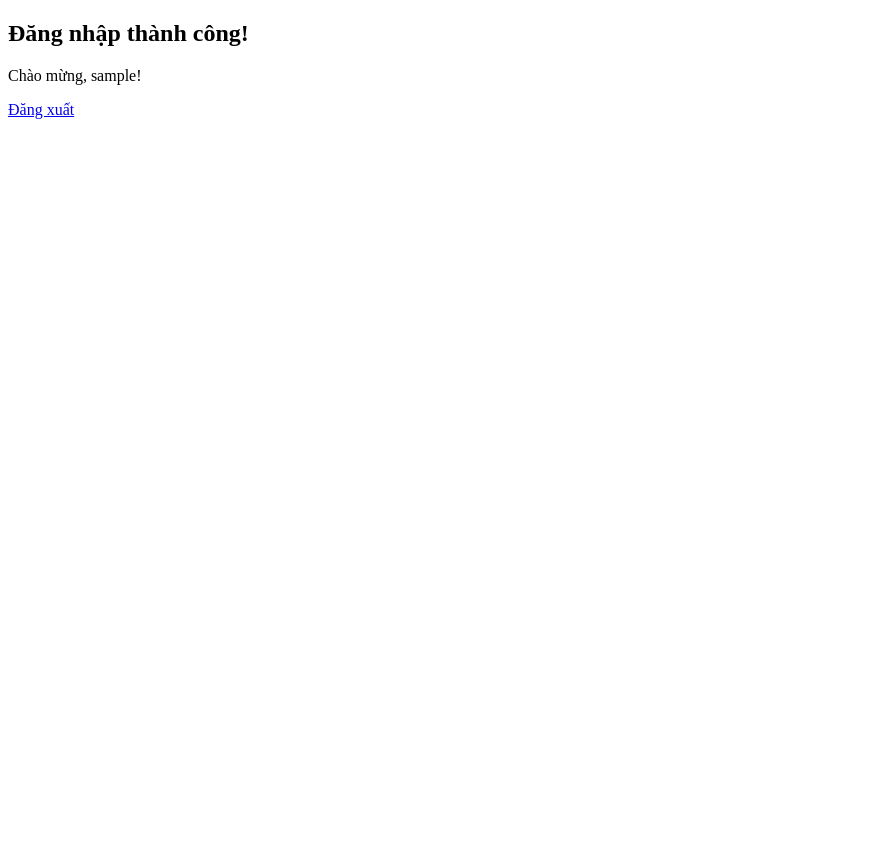
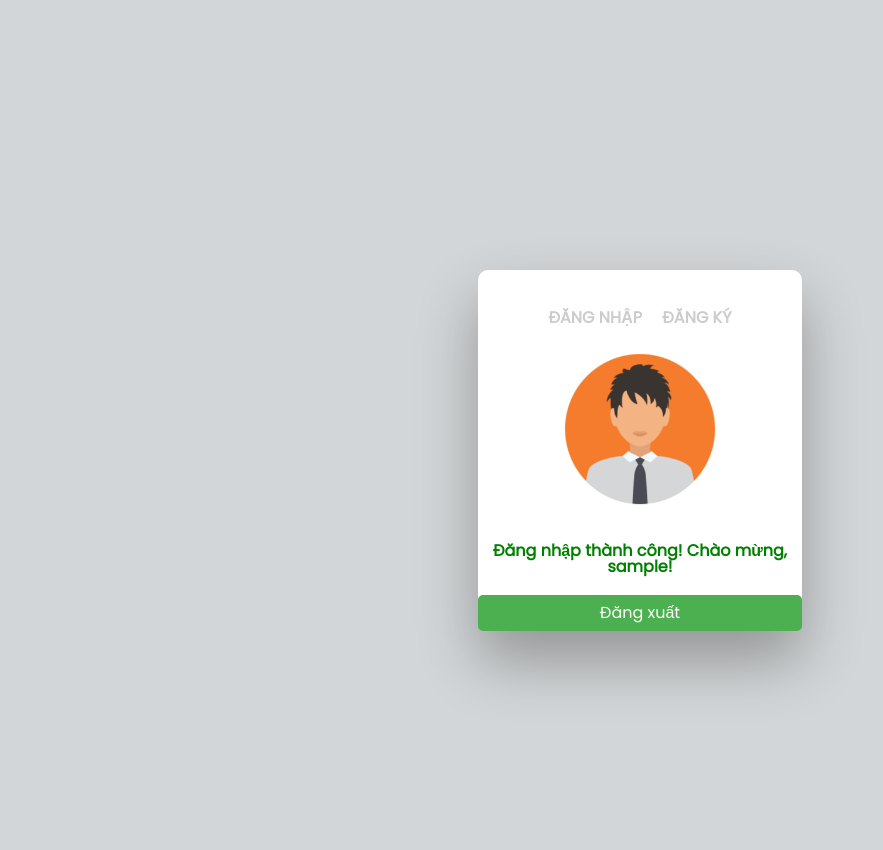
Before and after one commit to NhatTran08/TranQuangNhat-Steam3-LTVD6, a PHP site: page /success.php in a window 1280 px wide. Shown: the whole page, without its empty margins (0-883 px from the left). Before the commit the page ends 119 px from the top, so only its background shows below. Run offline with PHP 8.4, Linux system fonts and the light colour scheme; the visitor is signed in with stand-in values (Sample User, id 1).

Commit message:
Add files via upload

```diff
--- a/success.php
+++ b/success.php
@@ -1,10 +1,5 @@
 <?php
 session_start();
-
-if (!isset($_SESSION["username"]) && isset($_COOKIE["username"])) {
-    $_SESSION["username"] = $_COOKIE["username"];
-}
-
 if (!isset($_SESSION["username"])) {
     header("Location: ./login.php");
     exit();
@@ -16,11 +11,70 @@ if (!isset($_SESSION["username"])) {
 <head>
     <meta charset="UTF-8">
     <meta name="viewport" content="width=device-width, initial-scale=1.0">
+    <link rel="stylesheet" href="./reset.css" />
+    <link rel="stylesheet" href="./style.css" />
     <title>Success</title>
+    <style>
+        .success-message {
+            color: green;
+            font-weight: bold;
+            text-align: center;
+            margin: 20px 0;
+            opacity: 0;
+            animation: fadeIn 1s forwards;
+        }
+        .wrapper {
+            max-width: 400px;
+            margin: 50px auto;
+            padding: 20px;
+        }
+        .fade-in {
+            opacity: 0;
+            animation: fadeIn 1s forwards;
+        }
+        @keyframes fadeIn {
+            from { opacity: 0; transform: translateY(-20px); }
+            to { opacity: 1; transform: translateY(0); }
+        }
+        .logout-btn {
+            display: block;
+            width: 100%;
+            padding: 10px;
+            background-color: #4CAF50;
+            color: white;
+            border: none;
+            border-radius: 5px;
+            cursor: pointer;
+            text-align: center;
+            text-decoration: none;
+            margin-top: 20px;
+            opacity: 0;
+            animation: fadeIn 1.5s forwards;
+        }
+        .logout-btn:hover {
+            background-color: #45a049;
+        }
+    </style>
 </head>
 <body>
-    <h2>Đăng nhập thành công!</h2>
-    <p>Chào mừng, <?= htmlspecialchars($_SESSION["username"]) ?>!</p>
-    <a href="logout.php">Đăng xuất</a>
+    <div class="wrapper fade-in-down">
+        <div id="form-content">
+            <a href="./login.php">
+                <h2 class="inactive underline-hover">Đăng nhập</h2>
+            </a>
+            <a href="./register.php">
+                <h2 class="inactive underline-hover">Đăng ký</h2>
+            </a>
+
+            <div class="fade-in first">
+                <img src="./imgs/avatar.png" id="avatar" alt="User Icon" />
+            </div>
+
+            <div class="success-message">
+                Đăng nhập thành công! Chào mừng, <?= htmlspecialchars($_SESSION["username"]) ?>!
+            </div>
+            <a href="logout.php" class="logout-btn">Đăng xuất</a>
+        </div>
+    </div>
 </body>
 </html>
```
